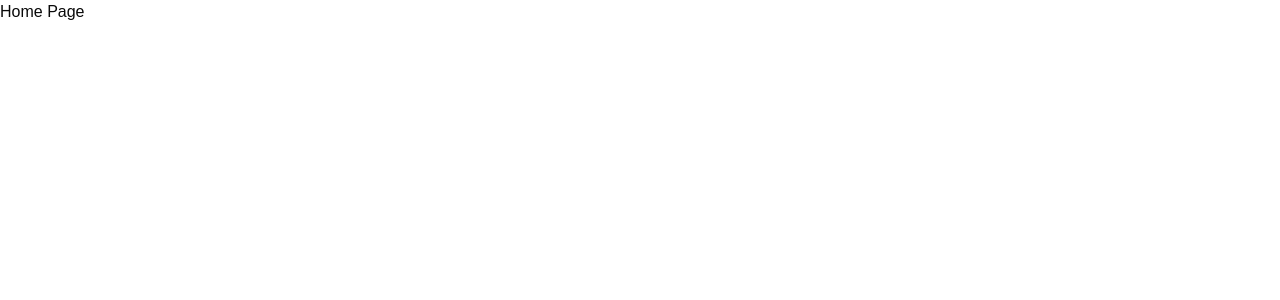
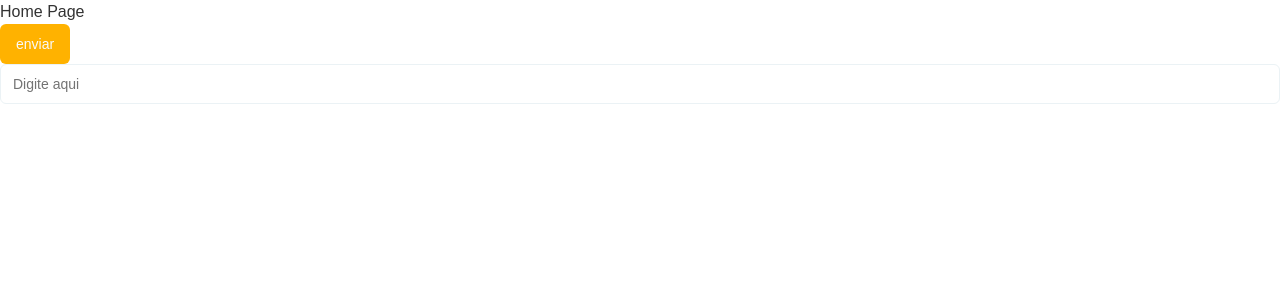
Before and after one commit to toni500madmax/self-checkout-project, a Next.js app: page / in a window 1280 px wide. Shown: the top 300 px of the page. Built offline with nearby package versions, Linux system fonts and the light colour scheme.

Commit message:
`Update globals.css and page.tsx with new styles and components`

```diff
--- a/src/app/globals.css
+++ b/src/app/globals.css
@@ -9,24 +9,24 @@ body {
 @layer base {
   :root {
     --background: 0 0% 100%;
-    --foreground: 0 0% 3.9%;
+    --foreground: 0 0% 20%;
     --card: 0 0% 100%;
-    --card-foreground: 0 0% 3.9%;
+    --card-foreground: 0 0% 20%;
     --popover: 0 0% 100%;
-    --popover-foreground: 0 0% 3.9%;
-    --primary: 0 0% 9%;
+    --popover-foreground: 0 0% 20%;
+    --primary: 42 100% 50%;
     --primary-foreground: 0 0% 98%;
     --secondary: 0 0% 96.1%;
-    --secondary-foreground: 0 0% 9%;
+    --secondary-foreground: 0 0% 20%;
     --muted: 0 0% 96.1%;
     --muted-foreground: 0 0% 45.1%;
     --accent: 0 0% 96.1%;
-    --accent-foreground: 0 0% 9%;
+    --accent-foreground: 0 0% 20%;
     --destructive: 0 84.2% 60.2%;
     --destructive-foreground: 0 0% 98%;
-    --border: 0 0% 89.8%;
-    --input: 0 0% 89.8%;
-    --ring: 0 0% 3.9%;
+    --border: 198 33% 94%;
+    --input: 198 33% 94%;
+    --ring: 0 0% 20%;
     --chart-1: 12 76% 61%;
     --chart-2: 173 58% 39%;
     --chart-3: 197 37% 24%;
@@ -34,37 +34,11 @@ body {
     --chart-5: 27 87% 67%;
     --radius: 0.5rem;
   }
-  .dark {
-    --background: 0 0% 3.9%;
-    --foreground: 0 0% 98%;
-    --card: 0 0% 3.9%;
-    --card-foreground: 0 0% 98%;
-    --popover: 0 0% 3.9%;
-    --popover-foreground: 0 0% 98%;
-    --primary: 0 0% 98%;
-    --primary-foreground: 0 0% 9%;
-    --secondary: 0 0% 14.9%;
-    --secondary-foreground: 0 0% 98%;
-    --muted: 0 0% 14.9%;
-    --muted-foreground: 0 0% 63.9%;
-    --accent: 0 0% 14.9%;
-    --accent-foreground: 0 0% 98%;
-    --destructive: 0 62.8% 30.6%;
-    --destructive-foreground: 0 0% 98%;
-    --border: 0 0% 14.9%;
-    --input: 0 0% 14.9%;
-    --ring: 0 0% 83.1%;
-    --chart-1: 220 70% 50%;
-    --chart-2: 160 60% 45%;
-    --chart-3: 30 80% 55%;
-    --chart-4: 280 65% 60%;
-    --chart-5: 340 75% 55%;
-  }
 }
 
 @layer base {
   * {
-    @apply border-border;
+    @apply border-border outline-ring/50;
   }
   body {
     @apply bg-background text-foreground;
--- a/src/app/page.tsx
+++ b/src/app/page.tsx
@@ -1,7 +1,12 @@
+import { Button } from "@/components/ui/button";
+import { Input } from "@/components/ui/input";
+
 export default function Home() {
   return (
     <>
       <h1>Home Page</h1>
+      <Button>enviar</Button>
+      <Input placeholder="Digite aqui" />
     </>
   );
 }
```
